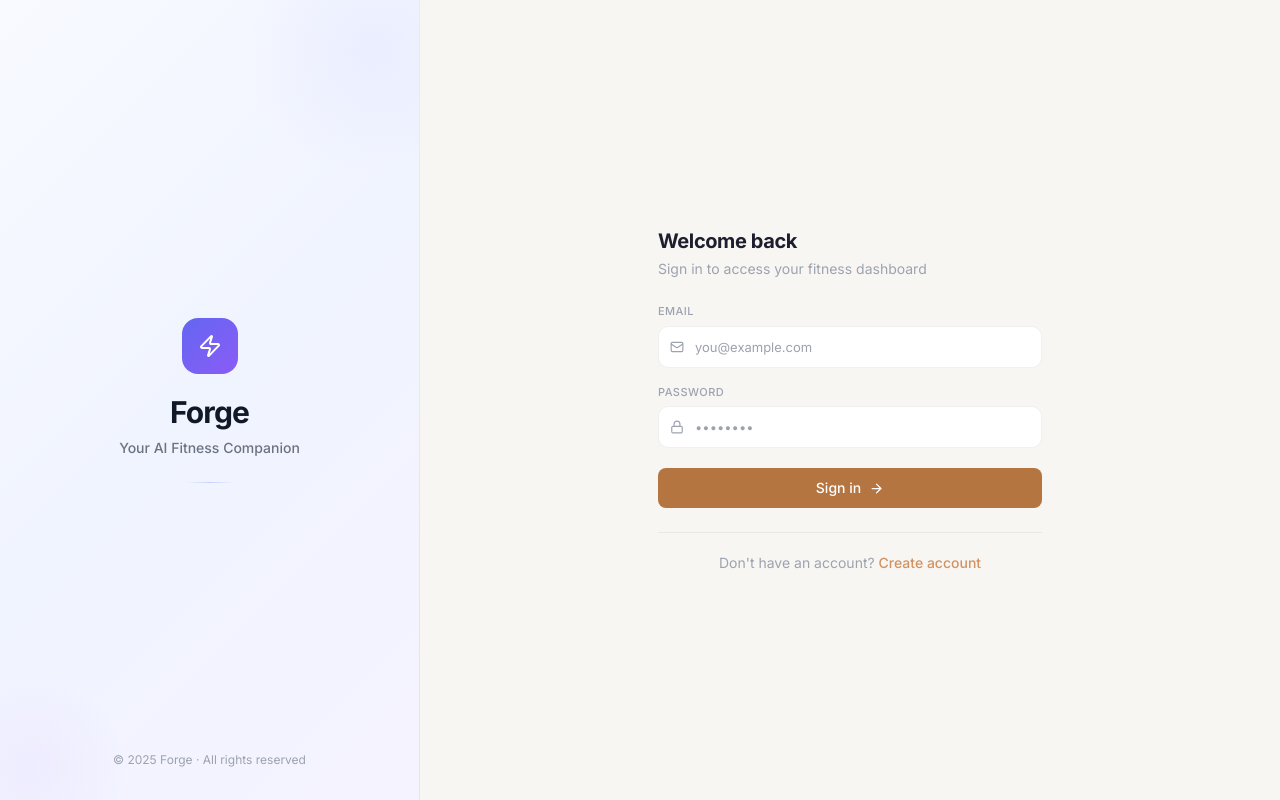
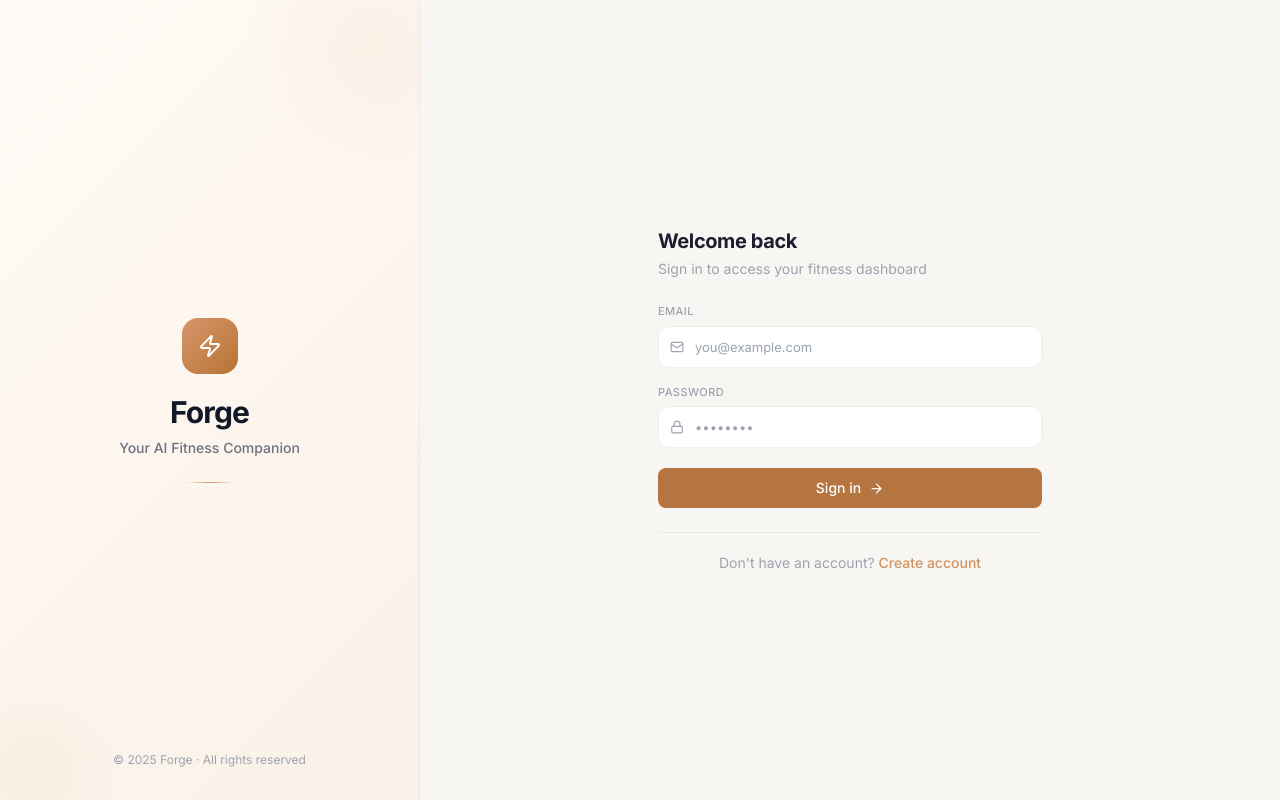
Before and after one commit to isharak7m/forge, a React (Vite) app in the folder frontend/: page /login in a window 1280 px wide. Built offline with nearby package versions, Linux system fonts and the light colour scheme.

Commit message:
Swap brand colors from indigo to copper

```diff
--- a/frontend/src/pages/LoginPage.tsx
+++ b/frontend/src/pages/LoginPage.tsx
@@ -41,13 +41,13 @@ export default function LoginPage() {
         transition={{ duration: 0.4 }}
         className="hidden lg:flex flex-col items-center justify-center w-[420px] flex-shrink-0 p-10 relative overflow-hidden"
         style={{
-          background: 'linear-gradient(135deg, #f8faff 0%, #f0f4ff 50%, #f5f3ff 100%)',
+          background: 'linear-gradient(135deg, #fefaf5 0%, #fdf6ee 50%, #faf1e8 100%)',
           borderRight: '1px solid var(--border)'
         }}
       >
         {/* Subtle decorative circles */}
-        <div className="absolute -top-20 -right-20 w-64 h-64 rounded-full" style={{ background: 'radial-gradient(circle, rgba(99,102,241,0.06) 0%, transparent 70%)' }} />
-        <div className="absolute -bottom-16 -left-16 w-48 h-48 rounded-full" style={{ background: 'radial-gradient(circle, rgba(168,85,247,0.05) 0%, transparent 70%)' }} />
+        <div className="absolute -top-20 -right-20 w-64 h-64 rounded-full" style={{ background: 'radial-gradient(circle, rgba(212,149,106,0.08) 0%, transparent 70%)' }} />
+        <div className="absolute -bottom-16 -left-16 w-48 h-48 rounded-full" style={{ background: 'radial-gradient(circle, rgba(184,115,51,0.06) 0%, transparent 70%)' }} />
 
         <div className="relative z-10 flex flex-col items-center text-center">
           <motion.div
@@ -55,7 +55,7 @@ export default function LoginPage() {
             animate={{ scale: 1, opacity: 1 }}
             transition={{ delay: 0.1, duration: 0.4 }}
             className="w-14 h-14 rounded-2xl flex items-center justify-center mb-5"
-            style={{ background: 'linear-gradient(135deg, #6366f1, #8b5cf6)' }}
+            style={{ background: 'linear-gradient(135deg, #D4956A, #B87333)' }}
           >
             <Zap size={24} className="text-white" />
           </motion.div>
@@ -85,7 +85,7 @@ export default function LoginPage() {
             animate={{ scaleX: 1 }}
             transition={{ delay: 0.4, duration: 0.5 }}
             className="h-px w-12 mt-6 origin-center"
-            style={{ background: 'linear-gradient(90deg, transparent, #c7d2fe, transparent)' }}
+            style={{ background: 'linear-gradient(90deg, transparent, #D4956A, transparent)' }}
           />
         </div>
 
```
